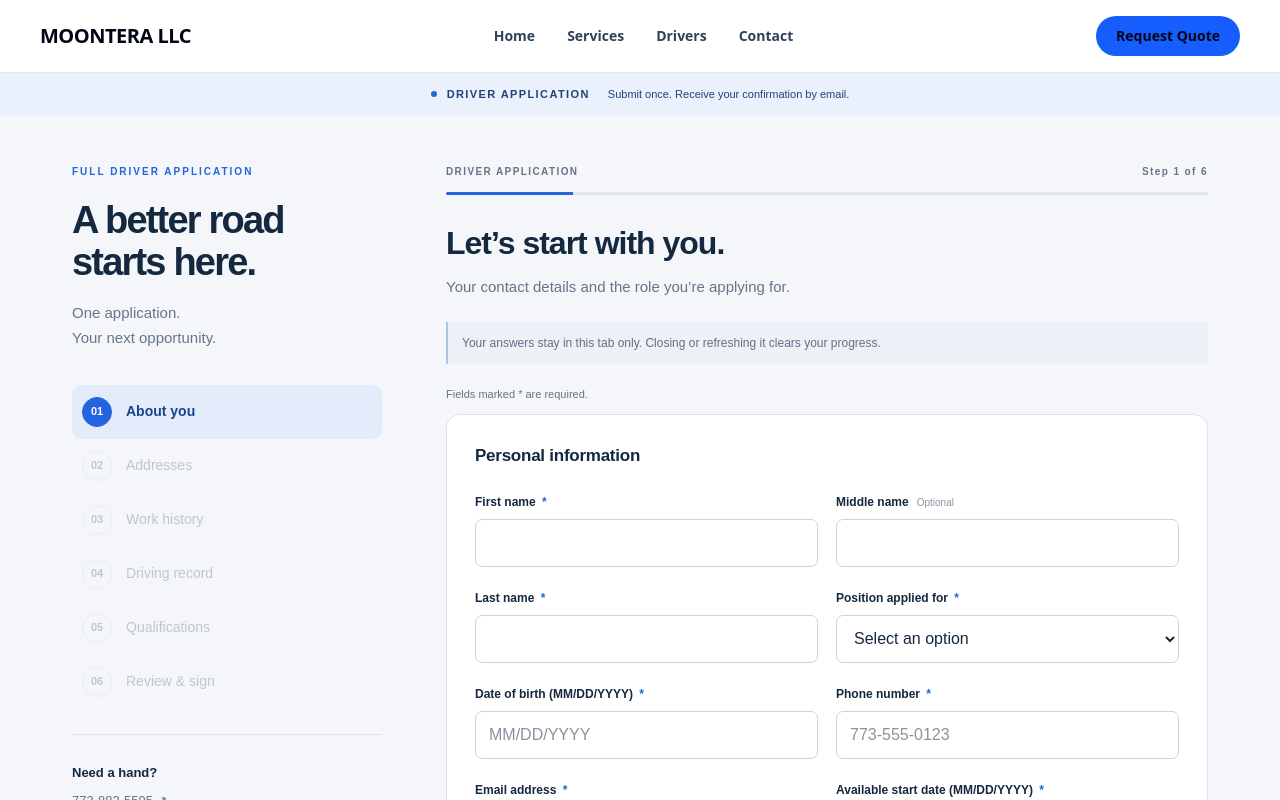
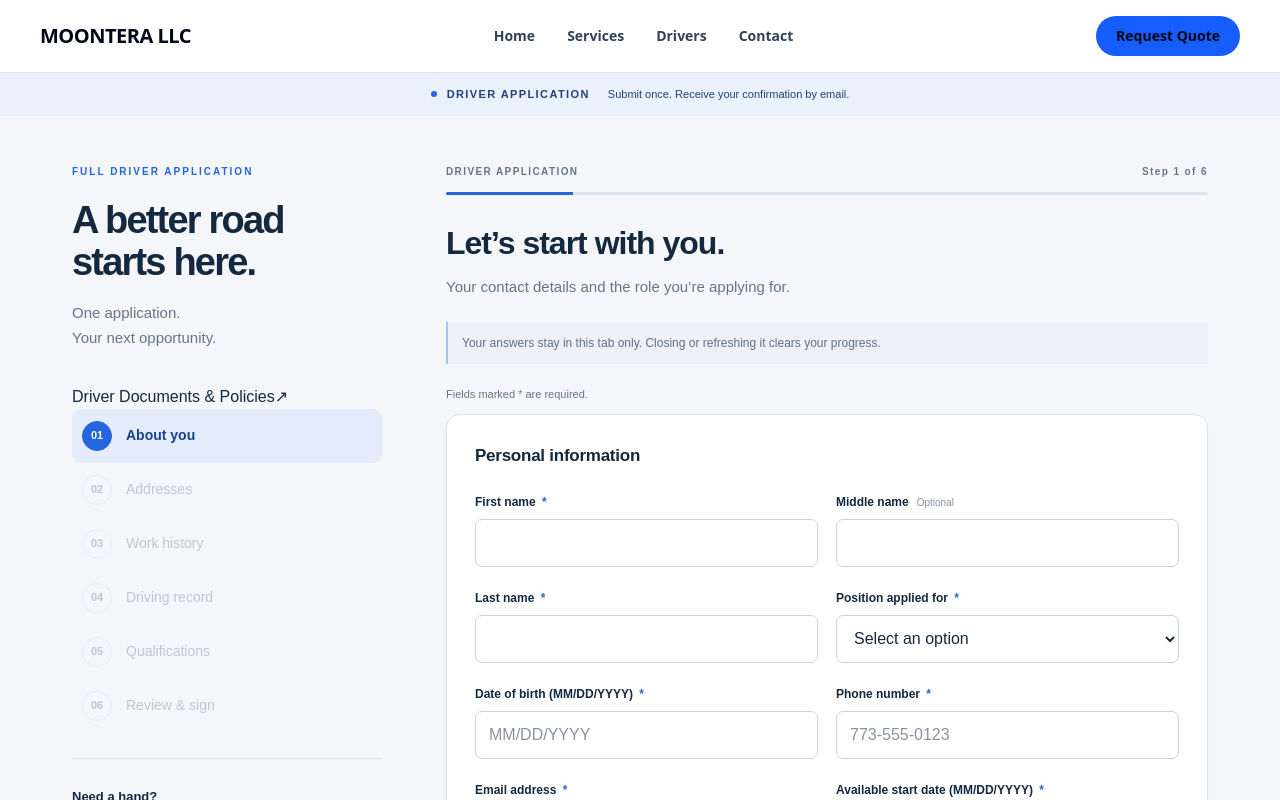
Before and after one commit to hamdamme/moontera-web, a Next.js app: page /apply in a window 1280 px wide. Shown: the top 800 px of the page. Built offline with nearby package versions, Linux system fonts and the light colour scheme.

Commit message:
Add driver documents link to top of Full Application

```diff
--- a/app/apply/Application.tsx
+++ b/app/apply/Application.tsx
@@ -396,6 +396,15 @@
             <br />
             Your next opportunity.
           </p>
+          <a
+            className="apply-document-link"
+            href="/apply/documents"
+            target="_blank"
+            rel="noopener noreferrer"
+          >
+            <span>Driver Documents &amp; Policies</span>
+            <span aria-hidden="true">↗</span>
+          </a>
           <nav aria-label="Application progress">
             <ol>
               {[...steps.map((s) => s.title), "Review & sign"].map((s, i) => (
```
